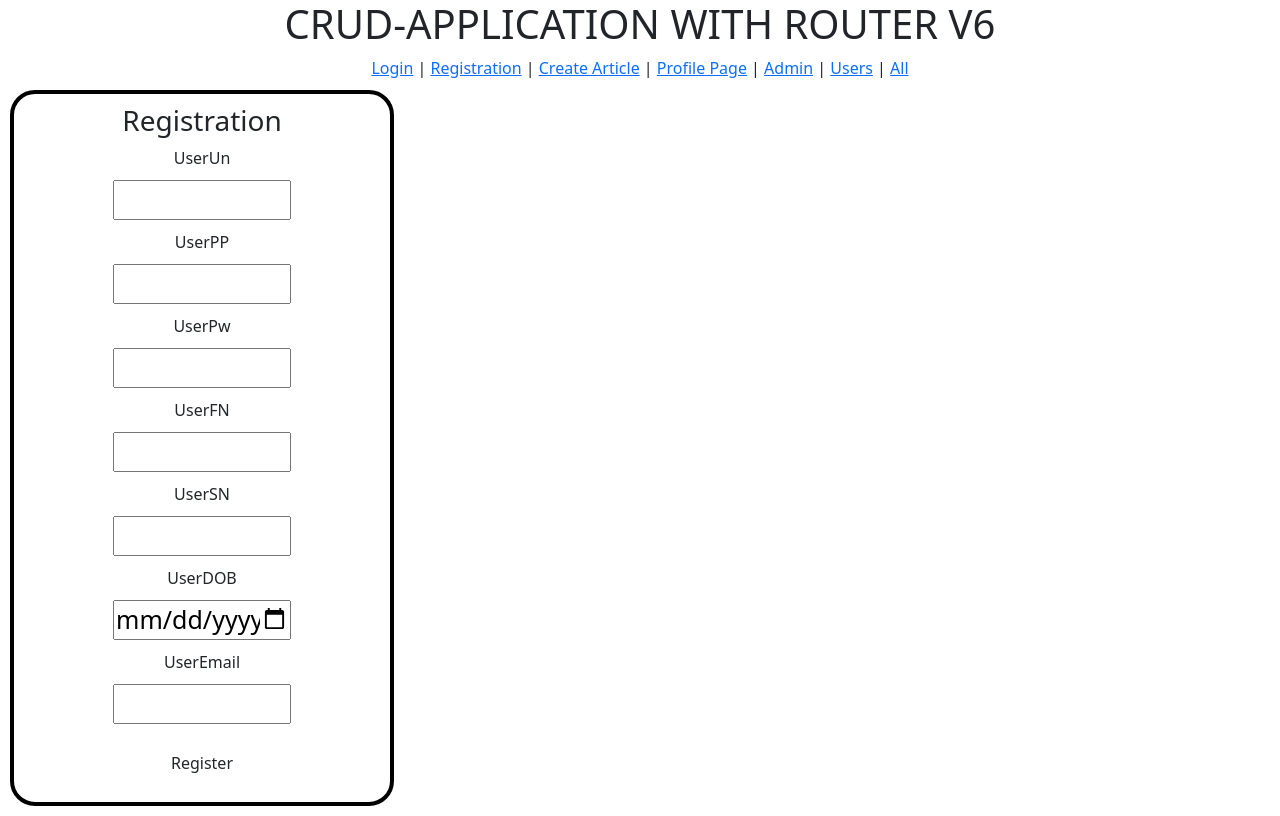
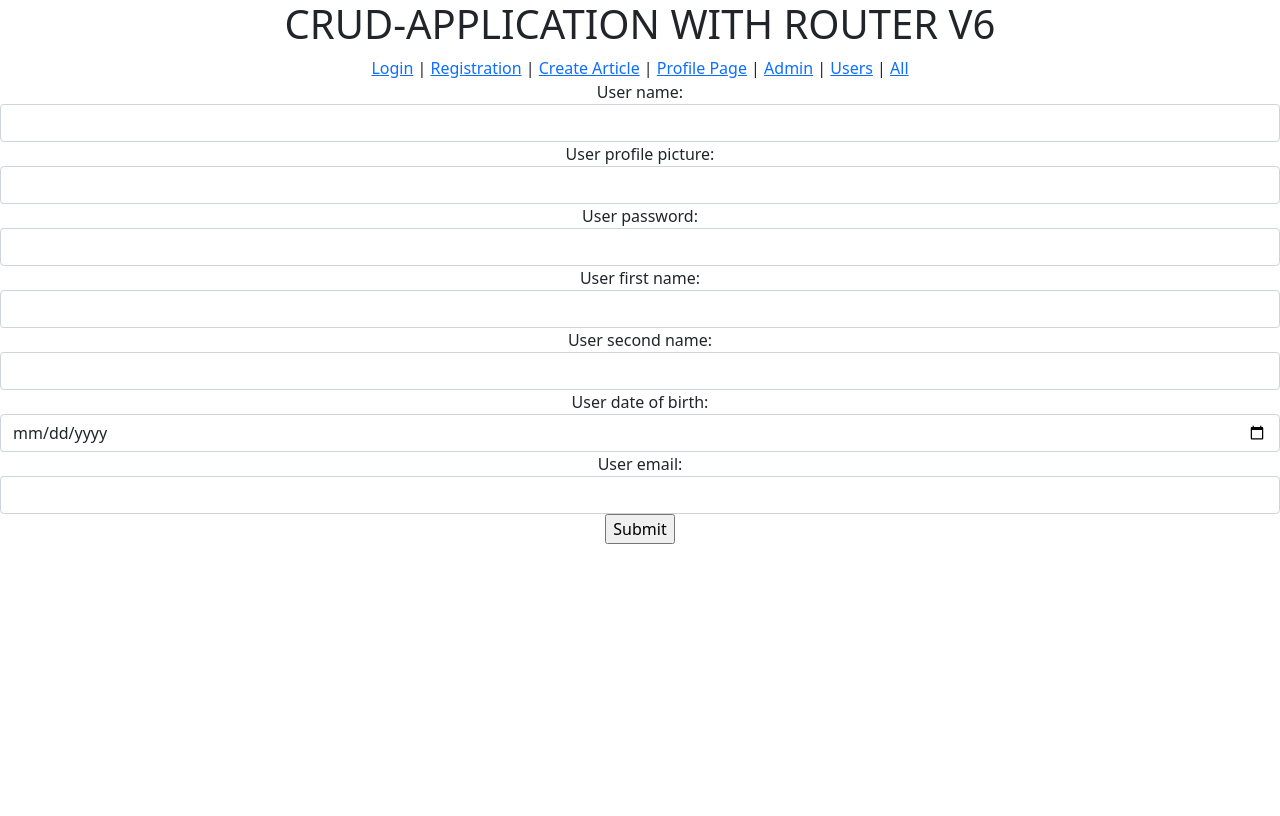
Before and after one commit to PapD1020/Kando-Szakdolgozat-2021-2022, a React (Create React App) app in the folder Szakdogához/CRUD-APPLICATION/client/: page /registration in a window 1280 px wide. Built offline with nearby package versions, Linux system fonts and the light colour scheme; no server answers.

Commit message:
registartion validated, works

```diff
--- a/Szakdogához/CRUD-APPLICATION/client/src/routes/registration.js
+++ b/Szakdogához/CRUD-APPLICATION/client/src/routes/registration.js
@@ -1,21 +1,45 @@
-import React, {useState} from "react";
+import React, {useState, useEffect} from "react";
+import { useForm } from "react-hook-form";
 import '../App.css';
 import Axios from 'axios';
 
 export default function Registration(){
 
     const [UserUnReg, setUserUnReg] = useState('');
-    const [UserPP, setUserPP] = useState('');
+    const [UserPPReg, setUserPPReg] = useState('');
     const [UserPwReg, setUserPwReg] = useState('');
     const [UserFNReg, setUserFNReg] = useState('');
     const [UserSNReg, setUserSNReg] = useState('');
     const [UserDobReg, setUserDobReg] = useState('');
     const [UserEmailReg, setUserEmailReg] = useState('');
 
+    const [LoginStatus, setLoginStatus] = useState('');
+
     const current = new Date();
     const date = `${current.getFullYear()}-${current.getMonth() + 1}-${current.getDate()} ${current.getHours()}:${current.getMinutes()}:${current.getSeconds()}`;
 
+    const {
+        register,
+        handleSubmit,
+        formState: {errors}
+    } = useForm();
+
+    const onSubmit = (data) => {
+        alert(JSON.stringify(data));
+        submitUserDataReg();
+    };
+
     Axios.defaults.withCredentials = true;
+
+    useEffect(() => {
+        Axios.get('http://localhost:3001/api/login/user').then((response) => {
+        //ellenőrzésre
+        //console.log("Are we logged in: " + JSON.stringify(response));
+            if(response.data.loggedIn === true){
+                setLoginStatus(response.data.user[0].UserUn);
+            }
+        });
+    }, []);
 
     //POST - USERS
     const submitUserDataReg = () => {
@@ -24,7 +48,7 @@ export default function Registration(){
         Axios.post('http://localhost:3001/api/register/user', { //URL for our api (node.js backend)
         //userUn must be the same as in back-end index.js req.body.userUn !!!
         userUn: UserUnReg,
-        userPP: UserPP,
+        userPP: UserPPReg,
         userPw: UserPwReg,
         userFN: UserFNReg,
         userSN: UserSNReg,
@@ -40,46 +64,126 @@ export default function Registration(){
     };
 
     return(
-        <div className="smallContainer">
-          <div className='form'>
-            <h3>Registration</h3>
-                <label>UserUn</label>
-                <input type="text" name="userUnReg" onChange={(e) => {
+<div>
+
+<form onSubmit={handleSubmit(onSubmit)}>
+
+    <div className="form-group">
+        <label>User name:</label>
+        <input type="text" className="form-control" {
+            ...register("userUnReg", {
+                required: true,
+                minLength: 6,
+                maxLength: 20,
+                pattern: /^[A-Za-z]+$/i //valószínűleg nincsenek benne ékezetes betűk, javítani kell
+            })
+        }onChange={(e) => {
             setUserUnReg(e.target.value);
-                }}></input>
+        }}/>
 
-                <label>UserPP</label>
-                <input type="text" name="userUnReg" onChange={(e) => {
-                    setUserPP(e.target.value);
-                }}></input>
+        {errors?.userUnReg?.type === "required" && <div><h5>This field is required!</h5><p>Your must have a user name.</p></div>}
+        {errors?.userUnReg?.type === "minLength" && <div><h5>Your user name is too short.</h5><p>Your user name length must be between 6 and 20 characters.</p></div>}
+        {errors?.userUnReg?.type === "maxLength" && <div><h5>Your user name is too long.</h5><p>Your user name length must be between 6 and 20 characters.</p></div>}
+        {errors?.userUnReg?.type === "pattern" && <div><h5>Forbidden character usage.</h5><p>You must use alphabetical characters only.</p></div>}
+    </div>
 
-                <label>UserPw</label>
-                <input type="password" name="userPwReg" onChange={(e) => {
+    <div className="form-group">
+        <label>User profile picture:</label>
+        <input type="url" className="form-control" {
+            ...register("userPPReg", {
+                minLength: 8,
+                maxLength: 100,
+            })
+        }onChange={(e) => {
+            setUserPPReg(e.target.value);
+        }}/>
+
+        {errors?.userPPReg?.type === "minLength" && <div><h5>The URL is too short.</h5><p>Your URL length must be between 8 and 100 characters.</p></div>}
+        {errors?.userPPReg?.type === "maxLength" && <div><h5>The URL is too long.</h5><p>Your URL length must be between 8 and 100 characters.</p></div>}
+    </div>
+
+    <div className="form-group">
+        <label>User password: </label>
+        <input type="password" className="form-control" {
+            ...register("userPwReg", {
+                required: true,
+                minLength: 8,
+                maxLength: 16,
+            })
+        }onChange={(e) => {
             setUserPwReg(e.target.value);
-                }}></input>
+        }}/>
 
-                <label>UserFN</label>
-                <input type="text" name="userFNReg" onChange={(e) => {
+        {errors?.userPwReg?.type === "required" && <div><h5>This field is required!</h5><p>Your must have a password</p></div>}
+        {errors?.userPwReg?.type === "minLength" && <div><h5>Your password is too short.</h5><p>Your password length must be between 8 and 16 characters.</p></div>}
+        {errors?.userPwReg?.type === "maxLength" && <div><h5>Your password is too long.</h5><p>Your password length must be between 8 and 16 characters.</p></div>}
+    </div>
+
+    <div className="form-group">
+        <label>User first name:</label>
+        <input type="text" className="form-control" {
+            ...register("userFNReg", {
+                required: true, //kötelező legyen?
+                minLength: 3, //Mennyi legyen?
+                maxLength: 20, //Mennyi legyen?
+            })
+        }onChange={(e) => {
             setUserFNReg(e.target.value);
-                }}></input>
+        }}/>
 
-                <label>UserSN</label>
-                <input type="text" name="userSNReg" onChange={(e) => {
+        {errors?.userFNReg?.type === "required" && <div><h5>This field is required!</h5></div>}
+        {errors?.userFNReg?.type === "minLength" && <div><h5>Your first name is too short.</h5><p>Your first name length must be between 150 and 500 characters.</p></div>}
+        {errors?.userFNReg?.type === "maxLength" && <div><h5>Your first name is too long.</h5><p>Your first name length must be between 150 and 500 characters.</p></div>}
+    </div>
+
+    <div className="form-group">
+        <label>User second name:</label>
+        <input type="text" className="form-control" {
+            ...register("userSNReg", {
+                required: true, //kötelező legyen?
+                minLength: 3, //Mennyi legyen?
+                maxLength: 20, //Mennyi legyen?
+            })
+        }onChange={(e) => {
             setUserSNReg(e.target.value);
-                }}></input>
+        }}/>
 
-                <label>UserDOB</label>
-                <input type="date" name="userDobReg" onChange={(e) => {
+        {errors?.userSNReg?.type === "required" && <div><h5>This field is required!</h5></div>}
+        {errors?.userSNReg?.type === "minLength" && <div><h5>Your second name is too short.</h5><p>Your second name length must be between 3 and 20 characters.</p></div>}
+        {errors?.userSNReg?.type === "maxLength" && <div><h5>Your second name is too long.</h5><p>Your second name length must be between 3 and 20 characters.</p></div>}
+    </div>
+
+    <div className="form-group">
+        <label>User date of birth: </label>
+        <input type="date" className="form-control" {
+            ...register("userDobReg", {
+                required: true, //kötelező legyen?
+            })
+        }onChange={(e) => {
             setUserDobReg(e.target.value);
-                }}></input>
+        }}/>
 
-                <label>UserEmail</label>
-                <input type="email" name="userEmailReg" onChange={(e) => {
+        {errors?.userDobReg?.type === "required" && <div><h5>This field is required!</h5></div>}
+    </div>
+
+    <div className="form-group">
+        <label>User email: </label>
+        <input type="email" className="form-control" {
+            ...register("userEmailReg", {
+                required: true, //kötelező legyen?
+                //vmi must contain @ ellenőrzés stb
+            })
+        }onChange={(e) => {
             setUserEmailReg(e.target.value);
-                }}></input>
+        }}/>
 
-                <button className="btn" onClick={submitUserDataReg}>Register</button>
+        {errors?.userEmailReg?.type === "required" && <div><h5>This field is required!</h5></div>}
     </div>
+
+    <input type="submit" /> {/*Kell egybe ellenörző, küldő gomb vagy külön-külön ha nem megy egybe */}
+</form>
+
+<h1>{LoginStatus}</h1>
 </div>
 );
 }
```
Lines whose indentation alone changed are shown as unchanged.
